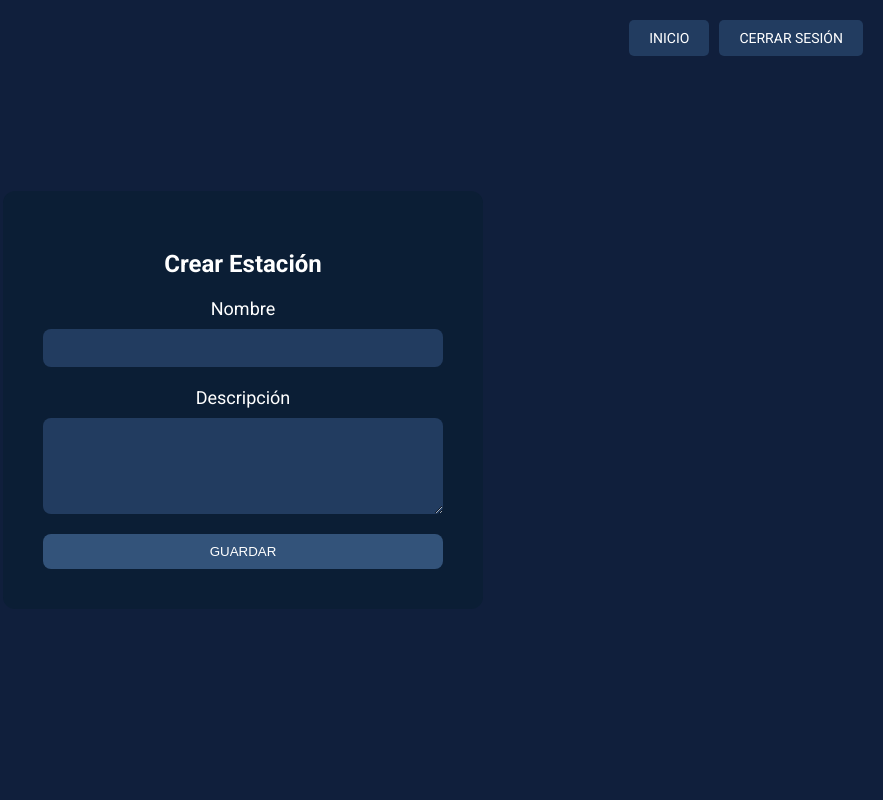
After one commit to Edison-Paulino/Proyecto-integrador, a Django app: page /crear_estacion/ in a window 1280 px wide. The commit adds this page. Shown: the whole page, without its empty margins (397-1280 px from the left). Run offline with Django 5.2, Linux system fonts and the light colour scheme; the visitor is signed in with stand-in values (Sample User, id 1).

Commit message:
crear estaciones y dashboard mejorado

```diff
--- a/Final/estacion_P/estacion_A/forms.py
+++ b/Final/estacion_P/estacion_A/forms.py
@@ -1,6 +1,7 @@
 from django import forms
 from django.contrib.auth.models import User
 from django.contrib.auth.forms import PasswordChangeForm
+from .models import Estacion
 
 class RegisterForm(forms.ModelForm):
     password = forms.CharField(widget=forms.PasswordInput)
@@ -27,3 +28,10 @@ class CustomPasswordChangeForm(PasswordChangeForm):
     old_password = forms.CharField(widget=forms.PasswordInput(attrs={'class': 'form-control'}))
     new_password1 = forms.CharField(widget=forms.PasswordInput(attrs={'class': 'form-control'}))
     new_password2 = forms.CharField(widget=forms.PasswordInput(attrs={'class': 'form-control'}))
+
+
+
+class EstacionForm(forms.ModelForm):
+    class Meta:
+        model = Estacion
+        fields = ['nombre', 'descripcion']
--- a/Final/estacion_P/estacion_A/models.py
+++ b/Final/estacion_P/estacion_A/models.py
@@ -15,3 +15,10 @@ class DatosEstacion(models.Model):
 
     def __str__(self):
         return f"Estación {self.id_estacion} - Fecha: {self.fecha}"
+
+class Estacion(models.Model):
+    nombre = models.CharField(max_length=100)
+    descripcion = models.TextField()
+
+    def __str__(self):
+        return self.nombre
--- /dev/null
+++ b/Final/estacion_P/estacion_A/templates/crear_estacion.html
@@ -0,0 +1,103 @@
+<!DOCTYPE html>
+<html lang="es">
+<head>
+    <meta charset="UTF-8">
+    <meta name="viewport" content="width=device-width, initial-scale=1.0">
+    <title>Crear Estación</title>
+    <link rel="stylesheet" href="https://fonts.googleapis.com/css2?family=Roboto:wght@400;500;700&display=swap">
+    <style>
+        body {
+            font-family: 'Roboto', Arial, sans-serif;
+            background-color: #101F3C;
+            margin: 0;
+            color: white;
+        }
+        .top-right-buttons {
+            position: absolute;
+            top: 20px;
+            right: 20px;
+            display: flex;
+            gap: 10px;
+        }
+        .top-right-buttons a {
+            background-color: #223C60;
+            color: white;
+            padding: 10px 20px;
+            border-radius: 5px;
+            text-decoration: none;
+            font-size: 14px;
+        }
+        .top-right-buttons a:hover {
+            background-color: #33537A;
+        }
+        .content {
+            display: flex;
+            flex-direction: column;
+            align-items: center;
+            justify-content: center;
+            height: 100vh;
+            text-align: center;
+        }
+        .form-container {
+            background-color: #0B1E35;
+            padding: 40px;
+            border-radius: 12px;
+            width: 400px;
+        }
+        h2 {
+            font-size: 24px;
+            margin-bottom: 20px;
+        }
+        form {
+            display: flex;
+            flex-direction: column;
+        }
+        label {
+            margin-bottom: 10px;
+            font-size: 18px;
+        }
+        input, textarea {
+            padding: 10px;
+            margin-bottom: 20px;
+            border-radius: 8px;
+            border: none;
+            background-color: #223C60;
+            color: white;
+            font-size: 16px;
+        }
+        button {
+            background-color: #33537A;
+            color: white;
+            padding: 10px 20px;
+            border: none;
+            border-radius: 8px;
+            cursor: pointer;
+        }
+        button:hover {
+            background-color: #4685ff;
+        }
+    </style>
+</head>
+<body>
+    <div class="top-right-buttons">
+        <a href="{% url 'home' %}">INICIO</a>
+        <a href="{% url 'logout' %}" onclick="return confirm('¿Estás seguro de que quieres cerrar sesión?')">CERRAR SESIÓN</a>
+    </div>
+
+    <div class="content">
+        <div class="form-container">
+            <h2>Crear Estación</h2>
+            <form method="POST">
+                {% csrf_token %}
+                <label for="nombre">Nombre</label>
+                <input type="text" id="nombre" name="nombre" required>
+
+                <label for="descripcion">Descripción</label>
+                <textarea id="descripcion" name="descripcion" rows="4" required></textarea>
+
+                <button type="submit">GUARDAR</button>
+            </form>
+        </div>
+    </div>
+</body>
+</html>
--- a/Final/estacion_P/estacion_A/urls.py
+++ b/Final/estacion_P/estacion_A/urls.py
@@ -10,4 +10,6 @@ urlpatterns = [
    path('perfil/', views.profile_view, name='profile'),
    path('perfil/editar/', views.edit_profile_view, name='edit_profile'),
    path('inicio/', views.home_view, name='home'),
+   path('gen_me/', views.panel_view, name='gen_me'),
+   path('crear_estacion/', views.crear_estacion_view, name='crear_estacion'),
 ]
--- a/Final/estacion_P/estacion_A/views.py
+++ b/Final/estacion_P/estacion_A/views.py
@@ -10,6 +10,8 @@ from .forms import UserUpdateForm, CustomPasswordChangeForm
 from datetime import datetime
 from django.db.models import Avg
 from .models import DatosEstacion
+from .models import Estacion
+from .forms import EstacionForm
 
 def login_view(request):
     error_message = None
@@ -84,13 +86,28 @@ def home_view(request):
     if promedio_temperatura is None:
         promedio_temperatura = 0
 
+    estaciones = Estacion.objects.all()
+
     context = {
         'ciudad': 'Santiago',
         'fecha_hora': fecha_hora,
         'temperatura': round(promedio_temperatura, 0),  # Redondeamos el promedio a 2 decimales
+        'estaciones': estaciones,
     }
 
     return render(request, 'home.html', context)
+
+@login_required
+def crear_estacion_view(request):
+    if request.method == 'POST':
+        form = EstacionForm(request.POST)
+        if form.is_valid():
+            form.save()
+            return redirect('home')  # Redirige a la página principal después de crear la estación
+    else:
+        form = EstacionForm()
+
+    return render(request, 'crear_estacion.html', {'form': form})
 
 @login_required
 def panel_view(request):
```
Also changed, not shown: Final/estacion_P/estacion_A/templates/gen_me.html (+17 -26 lines), Final/estacion_P/estacion_A/templates/home.html (+18 -4 lines).
